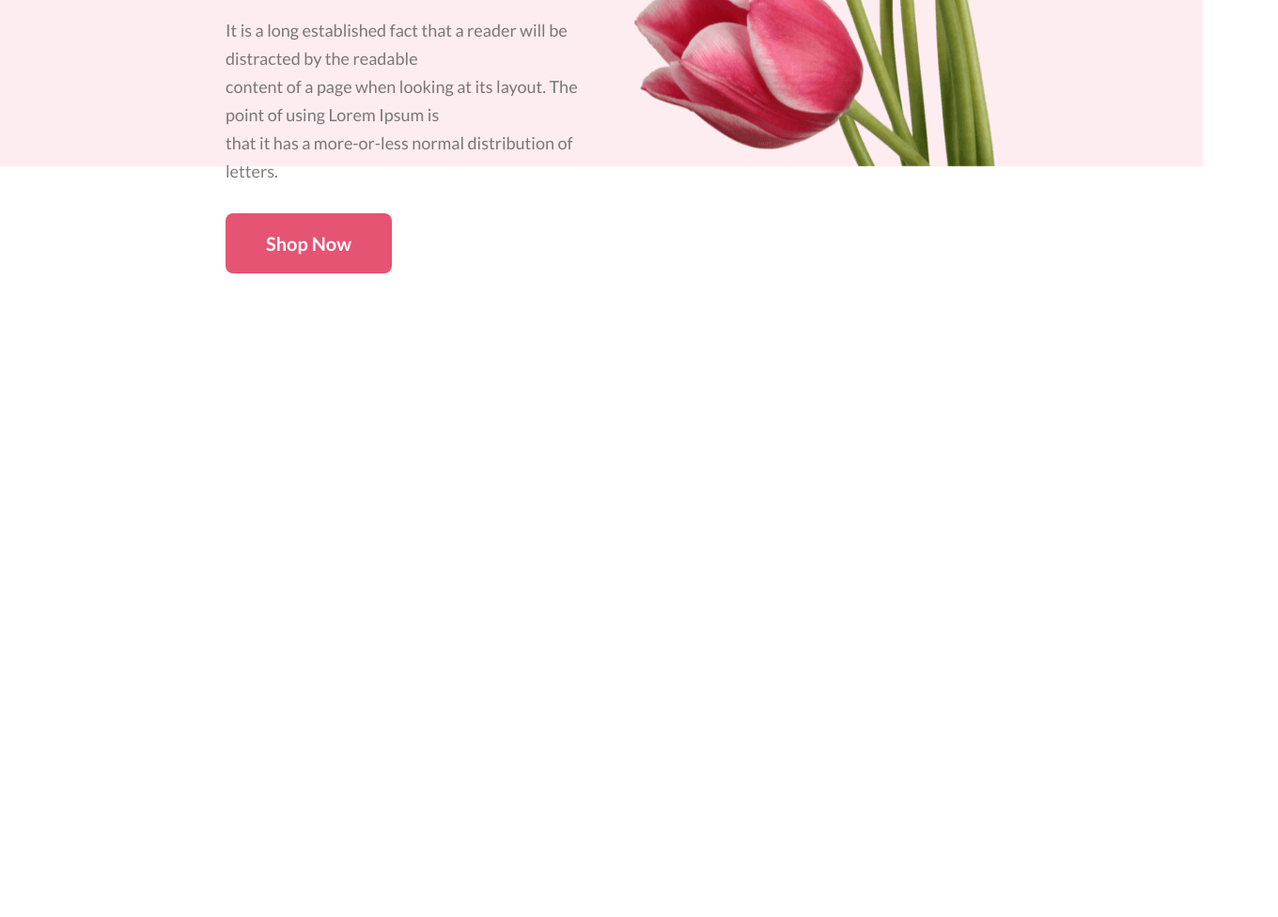
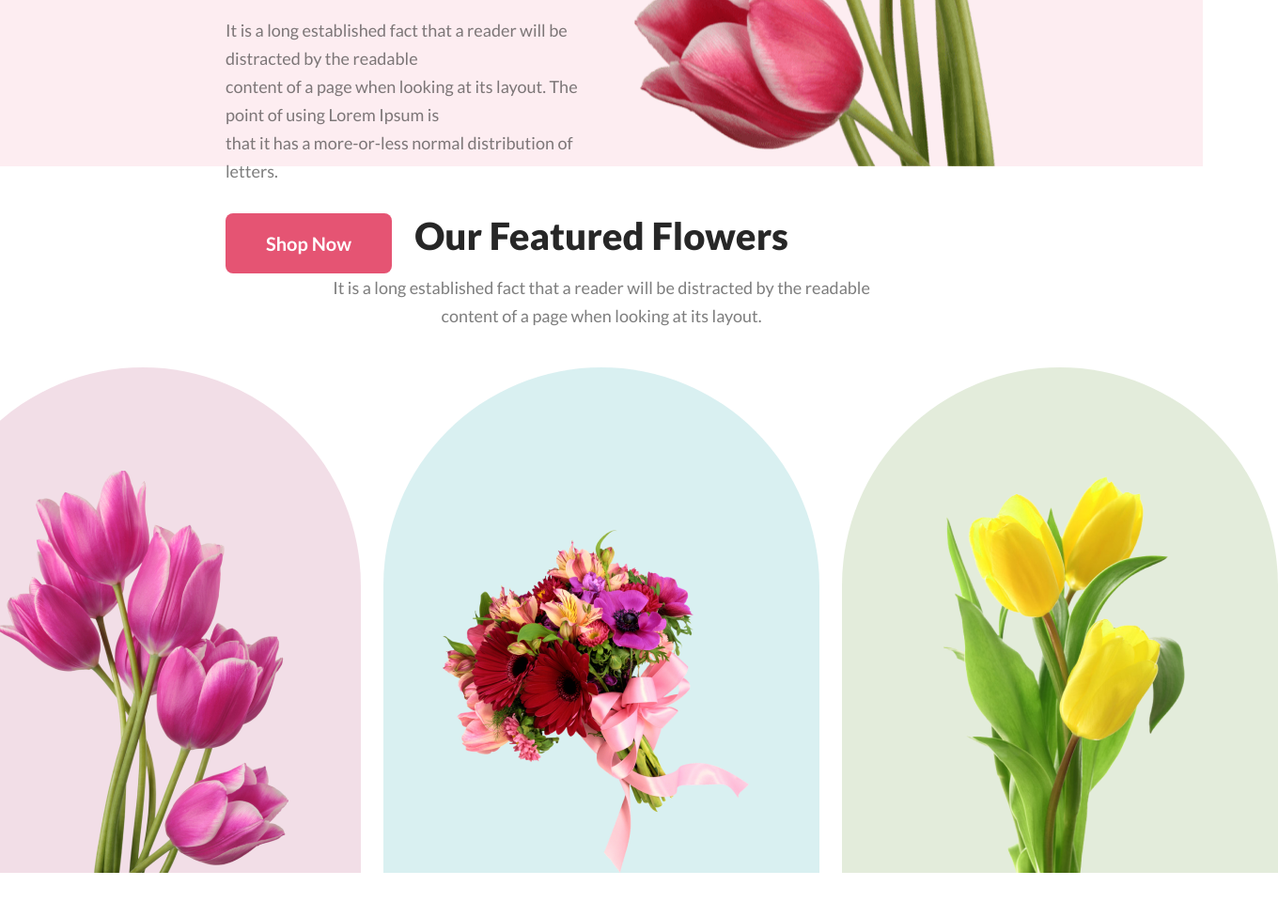
Before and after one commit to ShahrinAlfi/first-assignment, a plain HTML site: page index.html in a window 1280 px wide. Shown: the part 673-1649 px from the top of the page at 94% size, 1360 px wide, since content can reach past the window. Before the commit the page ends 964 px from the top, so only its background shows below. Drawn offline with nearby package versions, Linux system fonts and the light colour scheme.

Commit message:
features flower added

```diff
--- a/index.html
+++ b/index.html
@@ -16,7 +16,7 @@
         <div class="banner">
             <div class="banner-left">
                 <h1 class="banner-title">Let's make<br>beautiful flowers a <br> part of your life.</h1>
-                <p class="descroption-text">It is a long established fact that a reader will be distracted by the readable <br> content of a page when looking at its layout. The point of using Lorem Ipsum is <br>that it has a more-or-less normal distribution of letters.
+                <p class="description-text">It is a long established fact that a reader will be distracted by the readable <br> content of a page when looking at its layout. The point of using Lorem Ipsum is <br>that it has a more-or-less normal distribution of letters.
                 </p>
                 <button class="btn-primary">Shop Now</button>
             </div>
@@ -28,6 +28,34 @@
 
     </header>
     <main>
+        <!-- ======================== start of featured flower section ============== -->
+        <section class="featured-flower">
+
+            <h3 class="feature-title">Our Featured Flowers</h3>
+            <p class="description-text">It is a long established fact that a reader will be distracted by the readable <br>content of a page when looking at its layout.</p>
+
+            <div class="flower-container">
+
+                <div class="flower-cell-1 ">
+                    <img class="cell-img" src="./images/pngwing 6.png" alt="" class="cell-img">
+                </div>
+
+                <div class="flower-cell-2">
+                    <img cell-img src="./images/pngwing 5.png" alt="" class="cell-img">
+                </div>
+
+                <div class="flower-cell-3">
+                    <img cell-img src="./images/pngwing 7.png" alt="" class="cell-img">
+                </div>
+            </div>
+
+        </section>
+
+
+        <section class="hot-deal-section">
+
+            .hot-deal-col-left
+        </section>
 
     </main>
     <footer>
--- a/style.css
+++ b/style.css
@@ -18,6 +18,11 @@ body {
   border: 0;
   padding: 20px 43px;
 }
+
+/* main{
+  max-width: 1440px;
+  margin: 0 auto;
+} */
 /* ==================== header & banner section style ============ */
 header {
   background: rgba(229, 84, 115, 0.1);
@@ -29,10 +34,6 @@ header {
   justify-content: space-around;
 }
 
-.banner-left{
-  margin-left: 240px;
-  margin-top: 190px;
-}
 .banner-title {
   color: #272727;
   font-family: Lato;
@@ -40,7 +41,7 @@ header {
   font-weight: 800;
   margin-bottom: 20px;
 }
-.descroption-text{
+.description-text{
     color: rgba(39, 39, 39, 0.60);
     font-family: Lato;
     font-size: 18px;
@@ -52,12 +53,83 @@ header {
 header  .btn-primary{
     margin-top: 30px;
 }
+.banner-left{
+  margin-left: 240px;
+  margin-top: 190px;
+}
 
 .banner-right > img{
     width: 635px;
     height: 850px;
-    posotion
-}
-.banner-left{
 
 }
+/* ========== feature flower section style ==== */
+.featured-flower{
+  text-align: center;
+  margin: 50px 240px 50px 240px;
+}
+
+.flower-container{
+  margin-top: 40px;
+  display: flex;
+  gap: 24px;
+  justify-content: center;
+}
+
+.feature-title{
+  color: #272727;
+  font-family: Lato;
+  font-size: 40px;
+  font-weight: 800;
+  margin-bottom: 16px;
+}
+
+.flower-cell-1{
+  width: 464px;
+  height: 538px;
+  flex-shrink: 0;
+  border-radius: 300px 300px 0px 0px;
+  background: rgba(167, 33, 98, 0.15);
+  display: flex;
+  align-items: flex-end;
+}
+
+.flower-cell-1 img{
+  margin: 0 auto;
+}
+
+.flower-cell-2{
+  width: 464px;
+  height: 538px;
+  flex-shrink: 0;
+  border-radius: 300px 300px 0px 0px;
+  background: rgba(5, 151, 160, 0.15);
+  display: flex;
+  align-items: flex-end;
+}
+
+.flower-cell-2 img{
+  margin: 0 auto;
+}
+.flower-cell-3{
+  width: 464px;
+  height: 538px;
+  flex-shrink: 0;
+  border-radius: 300px 300px 0px 0px;
+  background: rgba(71, 125, 17, 0.15);;
+  display: flex;
+  align-items: flex-end;
+}
+
+.flower-cell-3 img{
+  margin: 0 auto;
+}
+
+
+/* =============== hot deal section =========== */
+.hot-deal-section{
+height: 620px;
+border-radius: 8px;
+background: rgba(229, 84, 115, 0.05);
+margin-top: 40px;
+}
```
